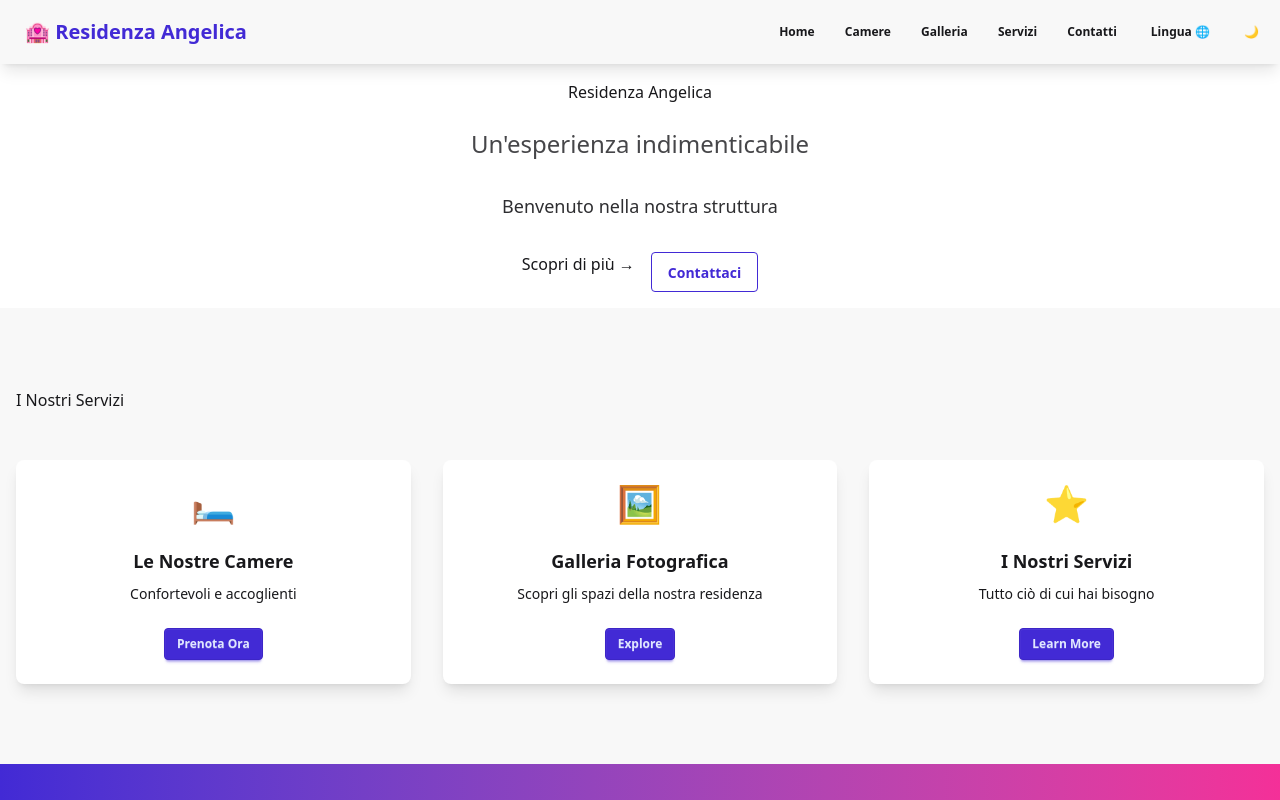
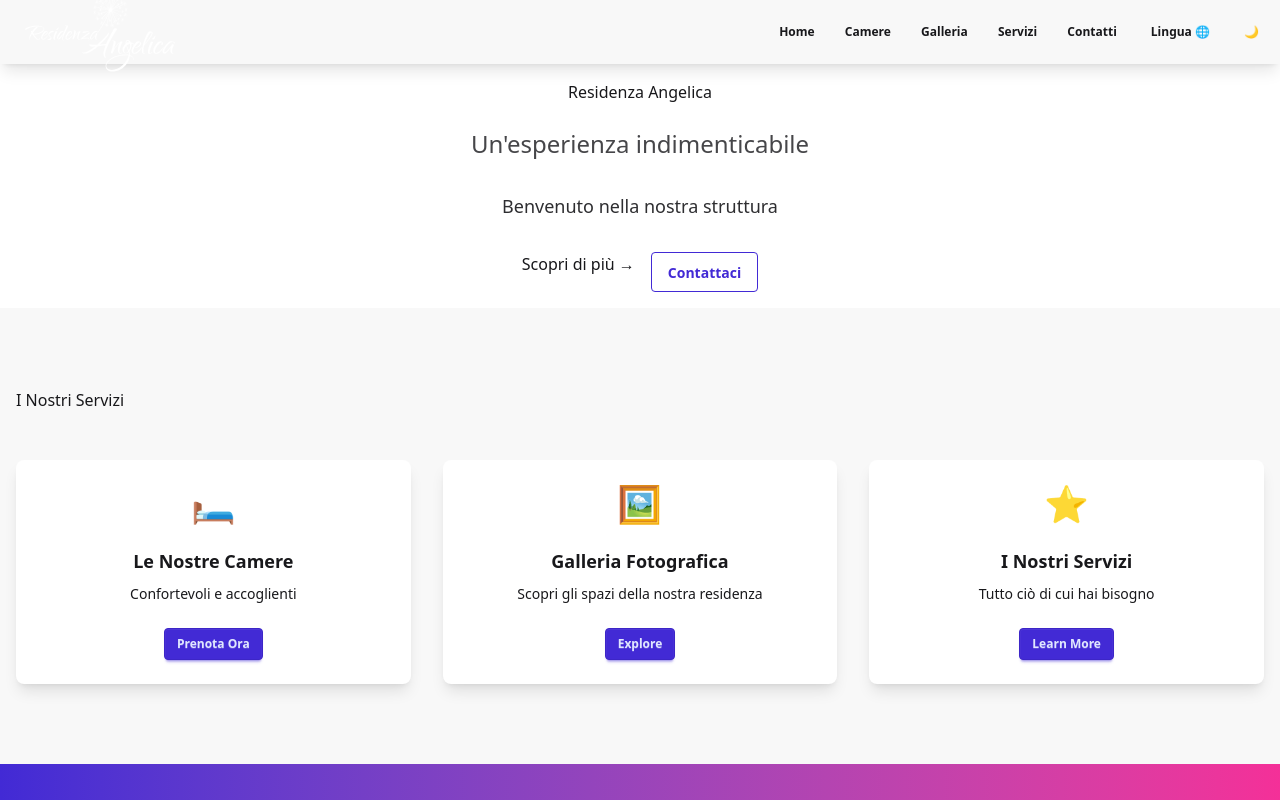
Before and after one commit to virtuallabdev/residenza-angelica, a SvelteKit app: page / in a window 1280 px wide. Shown: the top 800 px of the page. Built offline with nearby package versions, Linux system fonts and the light colour scheme.

Commit message:
UPD | nav logo

```diff
--- a/src/components/Navigation.svelte
+++ b/src/components/Navigation.svelte
@@ -24,7 +24,7 @@
 <nav class="navbar bg-base-200 shadow-lg sticky top-0 z-50">
 	<div class="flex-1">
 		<a href="/" class="btn btn-ghost text-xl font-bold text-primary">
-			🏩 Residenza Angelica
+			<img src="/residenza-angelica-logo.svg" alt="Residenza Angelica Logo" height="auto" class="w-[150px] mr-2 inline-block" />
 		</a>
 	</div>
 
```
Also changed, not shown: static/residenza-angelica-logo.svg (added).
